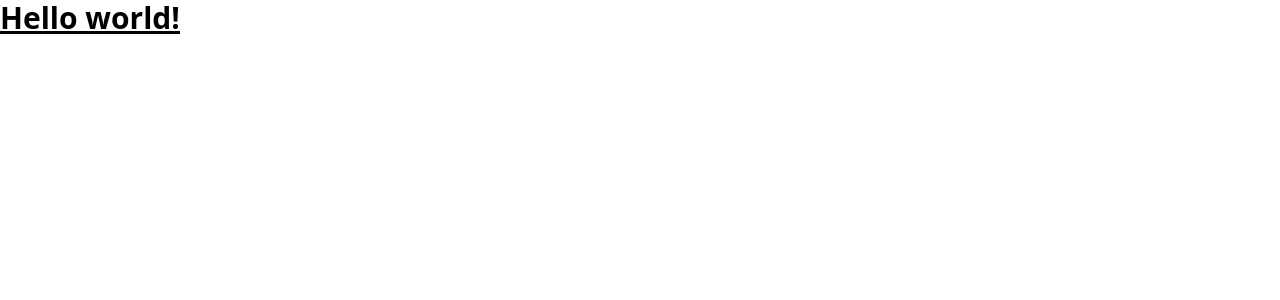
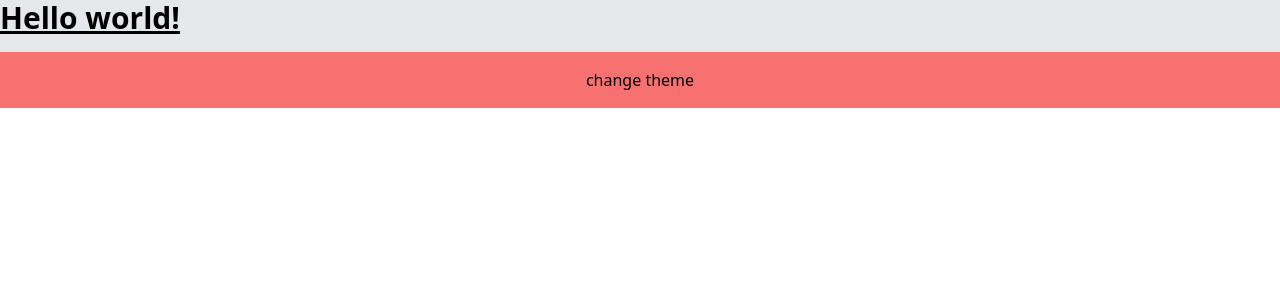
Before and after one commit to salloumshamel/portfolio, an Angular app: page / in a window 1280 px wide. Shown: the top 300 px of the page. Built offline with nearby package versions, Linux system fonts and the light colour scheme.

Commit message:
add theme service for dark and light themes

```diff
--- a/src/app/app.component.html
+++ b/src/app/app.component.html
@@ -1,3 +1,9 @@
-<h1 class="text-3xl font-bold underline">
-  Hello world!
-</h1>
+<div class="flex flex-col gap-4 bg-gray-200 dark:bg-gray-700">
+
+  <h1 class="text-3xl font-bold underline">
+    Hello world!
+  </h1>
+  <button class="p-4 bg-red-400" (click)="changeTheme()">
+    change theme
+  </button>
+</div>
--- a/src/app/app.component.ts
+++ b/src/app/app.component.ts
@@ -1,6 +1,7 @@
 import { Component } from '@angular/core';
 import { RouterOutlet } from '@angular/router';
 import {isArray} from 'lodash';
+import {ThemeService} from '../configs/theme/theme.service';
 
 @Component({
   selector: 'app-root',
@@ -10,11 +11,10 @@ import {isArray} from 'lodash';
 })
 export class AppComponent {
   title = 'portfolio';
+  constructor(private themeService: ThemeService) {
+  }
 
-
-  isDataArray(){
-    if(isArray([])){
-
-    }
+  changeTheme(){
+    this.themeService.toggleTheme();
   }
 }
--- /dev/null
+++ b/src/configs/theme/theme.service.ts
@@ -0,0 +1,27 @@
+import {Injectable} from '@angular/core';
+
+@Injectable({
+  providedIn: 'root',
+})
+export class ThemeService {
+  private darkThemeClass = 'dark';
+
+  toggleTheme() {
+    const htmlElement = document.documentElement;
+    if (htmlElement.classList.contains(this.darkThemeClass)) {
+      htmlElement.classList.remove(this.darkThemeClass);
+      localStorage.setItem('theme', 'light');
+    } else {
+      htmlElement.classList.add(this.darkThemeClass);
+      localStorage.setItem('theme', 'dark');
+    }
+  }
+
+  loadTheme() {
+    const savedTheme = localStorage.getItem('theme');
+    if (savedTheme === 'dark') {
+      document.documentElement.classList.add(this.darkThemeClass);
+    }
+  }
+
+}
--- a/tailwind.config.js
+++ b/tailwind.config.js
@@ -7,4 +7,5 @@ module.exports = {
     extend: {},
   },
   plugins: [],
+  darkMode: 'class',
 }
```
